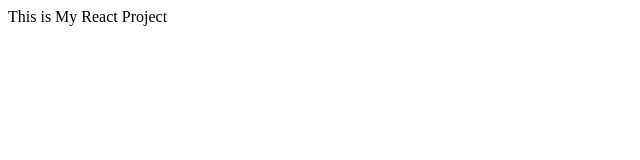
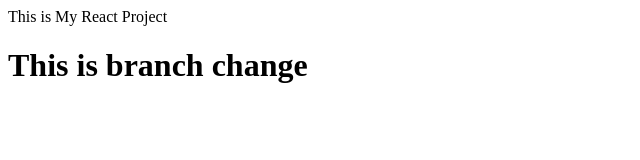
Before and after one commit to shivamsk2004/localrepo, a plain HTML site: page index.html in a window 1280 px wide. Shown: the whole page, without its empty margins (0-640 px from the left). Drawn offline with Linux system fonts and the light colour scheme.

Commit message:
Add a new  feature

```diff
--- a/index.html
+++ b/index.html
@@ -1 +1,2 @@
 <p>This is My React Project</p>
+<h1>This is branch change</h1>
```
